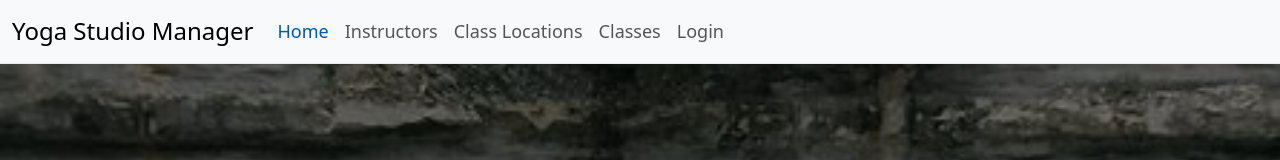
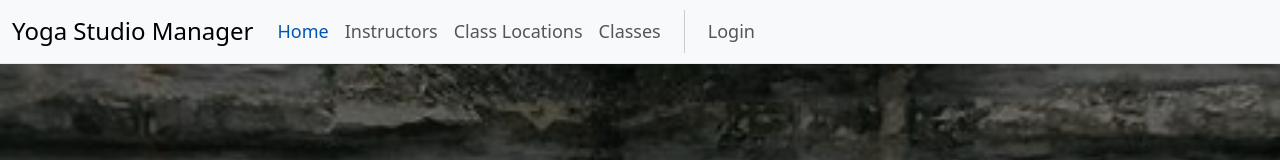
Before and after one commit to Roisin-M/OSDFinalProj_AngularApp, an Angular app: page / in a window 1280 px wide. Shown: the top 160 px of the page. Built offline with nearby package versions, Linux system fonts and the light colour scheme.

Commit message:
updates to nav

```diff
--- a/src/app/app.component.css
+++ b/src/app/app.component.css
@@ -3,29 +3,65 @@
   border-bottom: 1px solid #e7e7e7;
   padding: 10px 0;
 }
+
 .nav-link {
   color: #555555;
   font-size: 18px;
 }
+
 .nav-link:hover, .nav-item.active .nav-link {
   color: #0056b3;
 }
+
 .navbar-brand {
   display: flex;
   align-items: center;
   justify-content: center;
 }
+
 .navbar-title {
   display: flex;
   align-items: center;
 }
+
 .navbar-title h1 {
   font-size: 24px;
   margin-bottom: 0;
 }
 
-  /* hamburger icon visible on small screens */
+/* Hamburger icon visible on small screens */
 .navbar-toggler {
   border: none;
   outline: none;
 }
+
+/* Style for the login section */
+.navbar-login-section {
+  display: flex;
+  align-items: center;
+  border-left: 1px solid #ccc; /* Add a vertical separator */
+  padding-left: 15px; /* Add padding for spacing */
+  margin-left: 15px; /* Space from the left navigation links */
+}
+
+.navbar-login-section .nav-link {
+  color: #555;
+}
+
+.navbar-login-section .nav-link:hover {
+  color: #007bff; /* Match the hover color with the rest of the nav */
+}
+
+/* Responsive Styling */
+@media (max-width: 768px) {
+  .navbar-login-section {
+    border-left: none;
+    padding-left: 0;
+    margin-left: 0;
+  }
+
+  .navbar-login-section .nav-link {
+    text-align: center;
+    display: block;
+  }
+}
--- a/src/app/app.component.html
+++ b/src/app/app.component.html
@@ -14,6 +14,7 @@
       <span class="navbar-toggler-icon"></span>
     </button>
     <div class="collapse navbar-collapse" id="navbarNav">
+      <!-- Left Navigation Links -->
       <ul class="navbar-nav mr-auto">
         <li class="nav-item active">
           <a class="nav-link" routerLink="" routerLinkActive="active">Home</a>
@@ -28,9 +29,9 @@
           <a class="nav-link" routerLink="classes" routerLinkActive="active">Classes</a>
         </li>
       </ul>
-        <!--login etc-->
-        <ul class="navbar-nav ml-auto">
-          <!-- Show Welcome Message and Logout if Logged In -->
+      <!-- Login Section -->
+      <div class="navbar-login-section">
+        <ul class="navbar-nav">
           @if (isAuthenticated$ | async) {
             <li class="nav-item">
               <span class="nav-link">Welcome back, {{ (currentUser$ | async)?.name }}!</span>
@@ -39,7 +40,6 @@
               <a class="nav-link" (click)="logout()">Logout</a>
             </li>
           }
-          <!-- Show Login if Not Logged In -->
           @else {
             <li class="nav-item">
               <a class="nav-link" routerLink="/login" routerLinkActive="active">Login</a>
@@ -48,6 +48,7 @@
         </ul>
       </div>
     </div>
+  </div>
 </nav>
 <div>
   <router-outlet></router-outlet>
```
Lines whose indentation alone changed are shown as unchanged.
